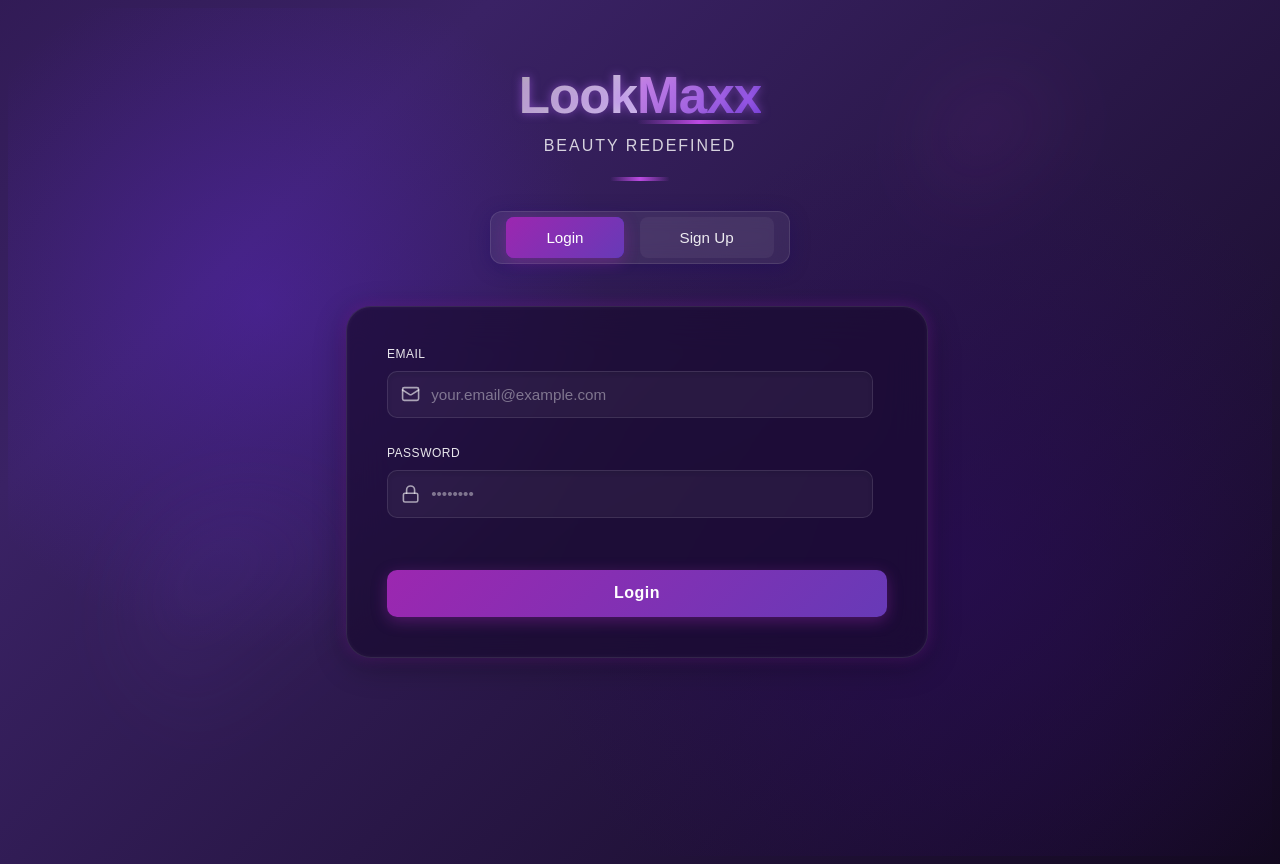
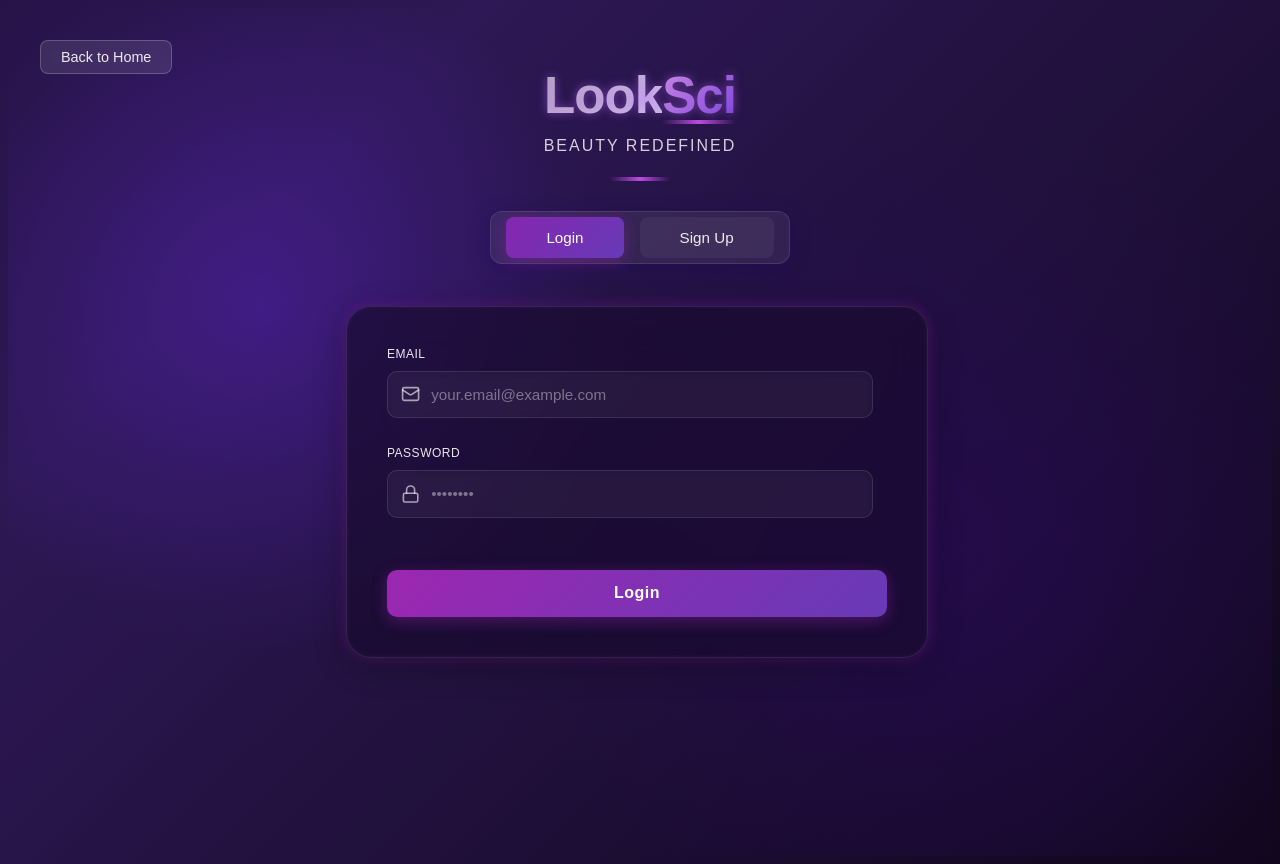
Before and after one commit to SoshanW/LookMaxx, a React (Vite) app in the folder Frontend/signuppage/: page / in a window 1280 px wide. Built offline with nearby package versions, Linux system fonts and the light colour scheme.

Commit message:
commited again as previous commit had an error (enhanced css, added pfp input,added regex for pass)

```diff
--- a/Frontend/signuppage/src/pages/Signup.jsx
+++ b/Frontend/signuppage/src/pages/Signup.jsx
@@ -13,10 +13,12 @@ const SignUpPage = () => {
     password: '',
     confirmPassword: '',
     loginEmail: '',
-    loginPassword: ''
+    loginPassword: '',
+    profilePicture: null
   });
   const [error, setError] = useState('');
   const [success, setSuccess] = useState(false);
+  const [imagePreview, setImagePreview] = useState(null);
 
   const handleChange = (e) => {
     setFormData({ ...formData, [e.target.name]: e.target.value });
@@ -28,12 +30,65 @@ const SignUpPage = () => {
     return emailRegex.test(email);
   };
 
+  const validatePassword = (password) => {
+    const passwordRegex = /^(?=.*[a-z])(?=.*[A-Z])(?=.*\d)(?=.*[@$!%*?&])[A-Za-z\d@$!%*?&]{8,}$/;
+    return passwordRegex.test(password);
+};
+
+const handleLoginSubmit = (e) => {
+  e.preventDefault();
+  const { loginEmail, loginPassword } = formData;
+
+  if (!loginEmail || !loginPassword) {
+    setError('All fields are required.');
+    return;
+  }
+
+  if (!validateEmail(loginEmail)) {
+    setError('Please enter a valid email address.');
+    return;
+  }
+
+  console.log('Login form submitted:', { email: loginEmail, password: loginPassword });
+  };
+
+  const handleFileChange = (e) => {
+    const file = e.target.files[0];
+
+    if (file) {
+      // Check if the file is an image
+      if (!file.type.match('image.*')) {
+        setError('Please select an image file (jpg, png, etc)');
+        return;
+      }
+
+      // Check file size (limit to 5MB)
+      if (file.size > 5 * 1024 * 1024) {
+        setError('Image size should be less than 5MB');
+        return;
+      }
+
+      // Update form data with the file
+      setFormData({ ...formData, profilePicture: file });
+
+      // Create a preview
+      const reader = new FileReader();
+      reader.onloadend = () => {
+        setImagePreview(reader.result);
+      };
+      reader.readAsDataURL(file);
+
+      // Clear any errors
+      setError('');
+    }
+  };
+
   const handleSignUpSubmit = (e) => {
     e.preventDefault();
-    const { fullName, email, gender, password, confirmPassword } = formData;
+    const { fullName, email, gender, password, confirmPassword, profilePicture } = formData;
 
-    if (!fullName || !email || !gender || !password || !confirmPassword) {
-      setError('All fields are required.');
+    if (!fullName || !email || !gender || !password || !confirmPassword || !profilePicture) {
+      setError('All fields including profile picture are required.');
       return;
     }
 
@@ -42,13 +97,13 @@ const SignUpPage = () => {
       return;
     }
 
-    if (password !== confirmPassword) {
-      setError('Passwords do not match.');
+    if (!validatePassword(password)) {
+      setError('Password must be at least 8 characters long and include uppercase, lowercase, number, and special character.');
       return;
     }
 
-    if (password.length < 8) {
-      setError('Password must be at least 8 characters long.');
+    if (password !== confirmPassword) {
+      setError('Passwords do not match.');
       return;
     }
 
@@ -58,37 +113,36 @@ const SignUpPage = () => {
     if (gender === 'female') {
       setTimeout(() => {
         navigate('/face-model');
-      }, 1500);}
+      }, 1500);
+    }
+
+    if (gender === 'male') {
+      setTimeout(() => {
+        navigate('/face-model');
+      }, 1500);
+    }
 
   };
 
 
-  const handleLoginSubmit = (e) => {
-    e.preventDefault();
-    const { loginEmail, loginPassword } = formData;
-
-    if (!loginEmail || !loginPassword) {
-      setError('All fields are required.');
-      return;
-    }
-
-    if (!validateEmail(loginEmail)) {
-      setError('Please enter a valid email address.');
-      return;
-    }
-
-    console.log('Login form submitted:', { email: loginEmail, password: loginPassword });
-  };
-
   return (
     <div className="auth-container">
+
+      <div className="back-home-button-container">
+        <button
+          className="back-home-button"
+          onClick={() => navigate('/')} // This will navigate to your home route
+        >
+          Back to Home
+        </button>
+      </div>
 
       <div className="auth-content">
         {/* Static Header */}
         <div className="header-content">
           <h1 className="logo-text">
             <span className="logo-look">Look</span>
-            <span className="logo-maxx">Maxx</span>
+            <span className="logo-maxx">Sci</span>
           </h1>
           <p className="slogan">Beauty Redefined</p>
         </div>
@@ -111,7 +165,8 @@ const SignUpPage = () => {
         </div>
 
         {/* Flip Cards Container */}
-        <div className={`auth-wrapper ${isFlipped ? 'flipped' : ''}`}>
+
+        <div className={`auth-wrapper ${isFlipped ? 'flipped' : ''} ${error ? 'with-error' : ''}`}>
 
           {/* Login Form */}
           <div className="auth-card back">
@@ -230,6 +285,33 @@ const SignUpPage = () => {
                 </div>
 
                 <div className="form-group">
+                    <label className="form-label">Profile Picture</label>
+                    <div className="profile-upload-container">
+                      <div className="profile-preview">
+                        {imagePreview ? (
+                          <img src={imagePreview} alt="Profile preview" className="profile-image-preview" />
+                        ) : (
+                          <div className="profile-placeholder">
+                            <User size={40} />
+                          </div>
+                        )}
+                      </div>
+                      <div className="upload-button-container">
+                        <label htmlFor="profilePicture" className="upload-button">
+                          {imagePreview ? 'Change Photo' : 'Upload Photo'}
+                        </label>
+                        <input
+                          type="file"
+                          id="profilePicture"
+                          name="profilePicture"
+                          accept="image/*"
+                          onChange={handleFileChange}
+                          className="file-input"
+                        />
+                      </div>
+                    </div>
+                  </div>
+                <div className="form-group">
                   <label htmlFor="password" className="form-label">Password</label>
                   <div className="input-container">
                     <Lock className="input-icon" />
@@ -271,6 +353,7 @@ const SignUpPage = () => {
 
         </div>
       </div>
+
     </div>
   );
 };
--- a/Frontend/signuppage/src/styles.css
+++ b/Frontend/signuppage/src/styles.css
@@ -1,7 +1,7 @@
 /* Container and Perspective */
 
 body {
-  background: linear-gradient(135deg, #150424 0%, #3a2265 50%, #07010b 100%);
+  background: linear-gradient(135deg, #0f031b 0%, #2e1855 50%, #07010b 100%);
   background-size: 200% 200%;
   animation: gradientAnimation 15s ease infinite;
   min-height: 100vh;
@@ -141,7 +141,7 @@ body::before {
 }
 
 .tab-button.active {
-  background: linear-gradient(135deg, #9c27b0 0%, #673ab7 100%);
+  background: linear-gradient(135deg, #8527b0 0%, #673ab7 100%);
   color: white;
   box-shadow: 0 4px 15px rgba(156, 39, 176, 0.4);
 }
@@ -153,7 +153,7 @@ body::before {
   left: -2px;
   right: -2px;
   bottom: -2px;
-  background: linear-gradient(45deg, #ff00cc, #3333ff, #00ffcc, #ff00cc);
+  background: linear-gradient(45deg, #bf00ff, #6333ff, #009dff, #ff00cc);
   background-size: 400% 400%;
   z-index: -1;
   animation: glowingBorder 3s ease infinite;
@@ -180,7 +180,7 @@ body::before {
 /* Card Container */
 .auth-wrapper {
   width: 100%;
-  height: 550px;
+  height: 650px;
   transition: transform 0.8s cubic-bezier(0.4, 0, 0.2, 1);
   transform-style: preserve-3d;
   position: relative;
@@ -193,6 +193,14 @@ body::before {
   transform: rotateY(180deg);
   height: 250px;
   margin-left: 6rem;
+}
+
+.auth-wrapper.flipped.with-error {
+  height: 300px;
+}
+
+.auth-wrapper.with-error {
+  height: 690px;
 }
 
 /* Cards */
@@ -313,6 +321,16 @@ body::before {
 
 .form-input:hover:not(:focus) {
   border-color: rgba(255, 255, 255, 0.2);
+}
+
+input:-webkit-autofill,
+input:-webkit-autofill:hover,
+input:-webkit-autofill:focus,
+input:-webkit-autofill:active {
+  -webkit-box-shadow: 0 0 0 30px rgba(25, 10, 47, 0.08) inset !important;
+  -webkit-text-fill-color: #ffffff !important;
+  transition: background-color 5000s ease-in-out 0s;
+  caret-color: white;
 }
 
 /* Gender Selection */
@@ -442,42 +460,117 @@ body::before {
   animation: slideIn 0.3s ease-out;
 }
 
-@keyframes slideIn {
-  from { opacity: 0; transform: translateY(-10px); }
-  to { opacity: 1; transform: translateY(0); }
+
+.error-alert {
+  margin-bottom: 1.2rem;
+  padding: 0.85rem;
+  border-radius: 10px;
+  background: rgba(244, 67, 54, 0.15);
+  color: #ffcdd2;
+  font-size: 0.95rem;
+  border-left: 4px solid #f44336;
+  backdrop-filter: blur(8px);
+  animation: slideIn 0.3s ease-out;
+  /* Error message causes container to grow */
+  transition: all 0.3s ease;
 }
 
-/* Floating particles effect */
-@keyframes float {
-  0% { transform: translateY(0) rotate(0deg); }
-  50% { transform: translateY(-20px) rotate(5deg); }
-  100% { transform: translateY(0) rotate(0deg); }
+@keyframes slideIn {
+  from {
+    opacity: 0;
+    transform: translateY(-10px);
+  }
+  to {
+    opacity: 1;
+    transform: translateY(0);
+  }
 }
 
-.auth-container::before,
-.auth-container::after {
-  content: '';
+/* Back to Home Button */
+.back-home-button-container {
   position: absolute;
-  width: 150px;
-  height: 150px;
-  border-radius: 50%;
-  background: linear-gradient(135deg, #9c27b0 0%, transparent 70%);
-  opacity: 0.2;
-  filter: blur(40px);
-  z-index: -1;
+  top: 2rem;
+  left: 2rem;
+  z-index: 10;
 }
 
-.auth-container::before {
-  top: 10%;
-  right: 15%;
-  animation: float 8s ease-in-out infinite;
+.back-home-button {
+  background: rgba(255, 255, 255, 0.1);
+  color: rgba(255, 255, 255, 0.9);
+  border: 1px solid rgba(255, 255, 255, 0.2);
+  padding: 0.5rem 1.25rem;
+  border-radius: 8px;
+  font-size: 0.9rem;
+  font-weight: 500;
+  cursor: pointer;
+  transition: all 0.3s ease;
+  backdrop-filter: blur(5px);
 }
 
-.auth-container::after {
-  bottom: 10%;
-  left: 10%;
-  width: 250px;
-  height: 250px;
-  background: linear-gradient(135deg, #673ab7 0%, transparent 70%);
-  animation: float 10s ease-in-out infinite reverse;
+.back-home-button:hover {
+  background: rgba(255, 255, 255, 0.15);
+  transform: translateY(-2px);
+  box-shadow: 0 5px 15px rgba(0, 0, 0, 0.1);
+  border-color: rgba(255, 255, 255, 0.3);
 }
+
+.back-home-button:active {
+  transform: translateY(1px);
+}
+
+/* Profile Picture Upload */
+.profile-upload-container {
+  display: flex;
+  align-items: center;
+  gap: 1.5rem;
+  margin-top: 0.5rem;
+}
+
+.profile-preview {
+  width: 80px;
+  height: 80px;
+  border-radius: 50%;
+  background: rgba(255, 255, 255, 0.1);
+  display: flex;
+  align-items: center;
+  justify-content: center;
+  overflow: hidden;
+  border: 2px solid rgba(255, 255, 255, 0.2);
+}
+
+.profile-image-preview {
+  width: 100%;
+  height: 100%;
+  object-fit: cover;
+}
+
+.profile-placeholder {
+  color: rgba(255, 255, 255, 0.5);
+}
+
+.upload-button-container {
+  display: flex;
+  flex-direction: column;
+  flex: 1;
+}
+
+.upload-button {
+  display: inline-block;
+  padding: 0.6rem 1.2rem;
+  background: rgba(156, 39, 176, 0.3);
+  color: white;
+  border-radius: 8px;
+  cursor: pointer;
+  transition: all 0.3s ease;
+  text-align: center;
+  border: 1px solid rgba(156, 39, 176, 0.5);
+}
+
+.upload-button:hover {
+  background: rgba(156, 39, 176, 0.5);
+  transform: translateY(-2px);
+}
+
+.file-input {
+  display: none;
+}
```
